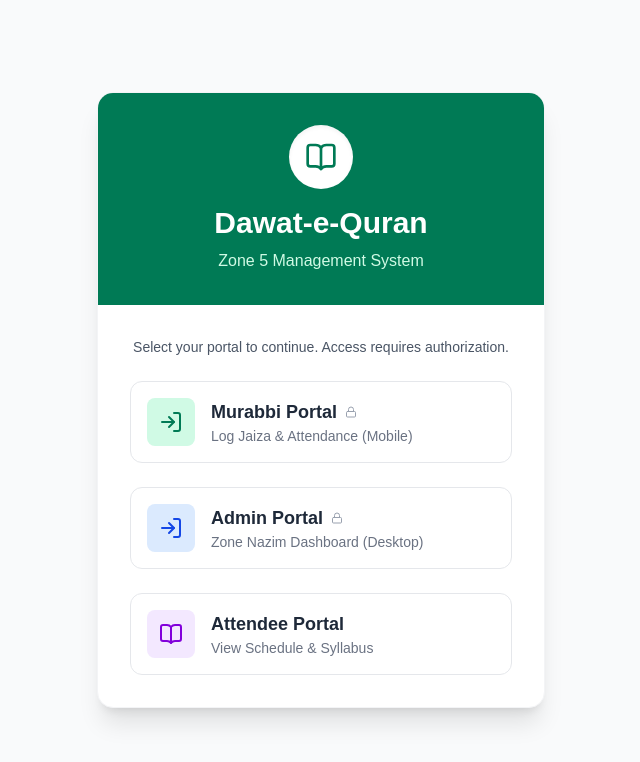
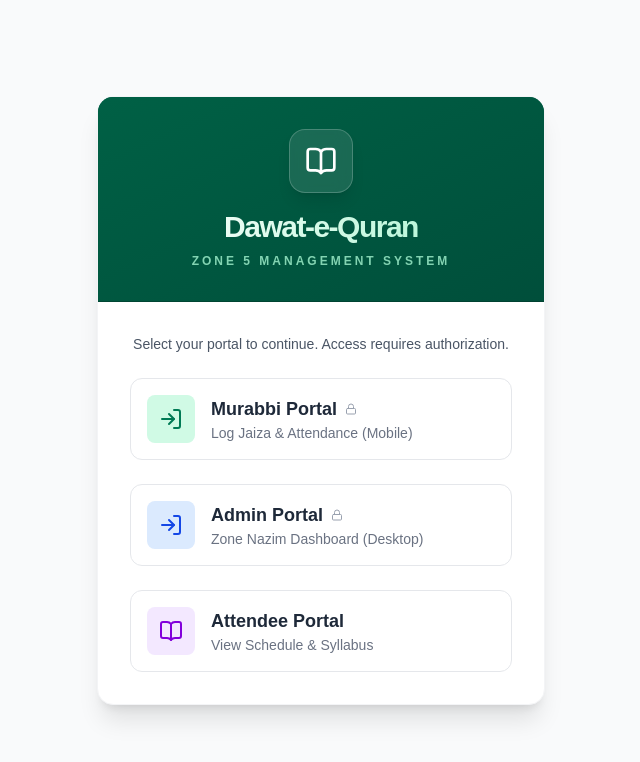
Before and after one commit to july2025end/dawatequran, a Next.js app in the folder frontend/: page / in a window 1280 px wide. Shown: the top 762 px of the page, without its empty margins (319-959 px from the left). Built offline with nearby package versions, Linux system fonts and the light colour scheme.

Commit message:
Upgrade all portal headers with premium gradient typography

```diff
--- a/frontend/src/app/attendance/page.tsx
+++ b/frontend/src/app/attendance/page.tsx
@@ -153,14 +153,14 @@ export default function AttendancePage() {
   return (
     <div className="min-h-screen bg-gray-50 pb-32">
       {/* Mobile Header */}
-      <div className="bg-emerald-700 text-white p-4 shadow-md sticky top-0 z-10">
-        <h1 className="text-xl font-bold">Jaiza & Attendance</h1>
+      <div className="bg-emerald-800 text-white p-5 shadow-lg sticky top-0 z-10 bg-gradient-to-br from-emerald-800 to-emerald-900 border-b border-emerald-950/50">
+        <h1 className="text-2xl font-black tracking-tighter text-transparent bg-clip-text bg-gradient-to-r from-white to-emerald-200 mb-1">Murabbi Portal</h1>
         <div className="flex flex-col">
-          <p className="text-sm opacity-90">
+          <p className="text-sm font-bold text-emerald-100">
             {activeCircle ? `${activeCircle.name}` : "Select Circle"}
           </p>
           {activeCircle?.murabbi_name && (
-            <p className="text-xs opacity-80 italic">
+            <p className="text-xs text-emerald-200/80 font-medium mt-0.5">
               Murabbi: {activeCircle.murabbi_name}
             </p>
           )}
--- a/frontend/src/app/dashboard/layout.tsx
+++ b/frontend/src/app/dashboard/layout.tsx
@@ -76,8 +76,8 @@ export default function DashboardLayout({
       {/* Mobile Top Header */}
       <div className="md:hidden bg-emerald-800 text-white p-4 flex items-center justify-between sticky top-0 z-50 shadow-md">
         <div>
-          <h1 className="text-lg font-black tracking-tight">Dawat-e-Quran</h1>
-          <p className="text-[10px] uppercase font-bold tracking-widest opacity-80">Admin Portal</p>
+          <h1 className="text-xl font-black tracking-tighter text-transparent bg-clip-text bg-gradient-to-r from-white to-emerald-200">Dawat-e-Quran</h1>
+          <p className="text-[10px] uppercase font-black tracking-[0.25em] text-emerald-200/80">Admin Portal</p>
         </div>
         <button
           onClick={() => setIsMobileMenuOpen(!isMobileMenuOpen)}
--- a/frontend/src/app/page.tsx
+++ b/frontend/src/app/page.tsx
@@ -39,12 +39,12 @@ export default function Home() {
   return (
     <div className="min-h-screen bg-gray-50 flex flex-col items-center justify-center p-4">
       <div className="max-w-md w-full bg-white rounded-2xl shadow-xl overflow-hidden border border-gray-100">
-        <div className="bg-emerald-700 p-8 text-center">
-          <div className="w-16 h-16 bg-white rounded-full flex items-center justify-center mx-auto mb-4 shadow-inner">
-            <BookOpen className="text-emerald-700 w-8 h-8" />
+        <div className="bg-emerald-800 bg-gradient-to-br from-emerald-800 to-emerald-900 p-8 text-center border-b border-emerald-950/50">
+          <div className="w-16 h-16 bg-white/10 rounded-2xl backdrop-blur-sm flex items-center justify-center mx-auto mb-4 border border-white/20 shadow-lg">
+            <BookOpen className="text-white w-8 h-8" />
           </div>
-          <h1 className="text-3xl font-bold text-white">Dawat-e-Quran</h1>
-          <p className="text-emerald-100 mt-2">Zone 5 Management System</p>
+          <h1 className="text-3xl font-black tracking-tighter text-transparent bg-clip-text bg-gradient-to-r from-white to-emerald-200">Dawat-e-Quran</h1>
+          <p className="text-xs uppercase font-black tracking-[0.25em] text-emerald-200/80 mt-2">Zone 5 Management System</p>
         </div>
 
         <div className="p-8 space-y-6">
--- a/frontend/src/app/portal/page.tsx
+++ b/frontend/src/app/portal/page.tsx
@@ -61,9 +61,9 @@ export default function AttendeePortal() {
   return (
     <div className="min-h-screen bg-gray-50 pb-10">
       {/* Header */}
-      <div className="bg-emerald-800 bg-gradient-to-br from-emerald-800 to-emerald-900 text-white p-8 pb-10 shadow-lg">
-        <h1 className="text-3xl font-black tracking-tight text-center">Attendee Portal</h1>
-        <p className="text-emerald-100/70 text-center text-xs font-bold uppercase tracking-[0.3em] mt-2">Dawat-e-Quran • Zone 5</p>
+      <div className="bg-emerald-800 bg-gradient-to-br from-emerald-800 to-emerald-900 text-white p-8 pb-10 shadow-lg border-b border-emerald-950/50">
+        <h1 className="text-3xl font-black tracking-tighter text-transparent bg-clip-text bg-gradient-to-r from-white to-emerald-200 text-center">Attendee Portal</h1>
+        <p className="text-xs uppercase font-black tracking-[0.3em] text-emerald-200/80 text-center mt-2">Dawat-e-Quran • Zone 5</p>
       </div>
 
       {/* Tabs */}
```
